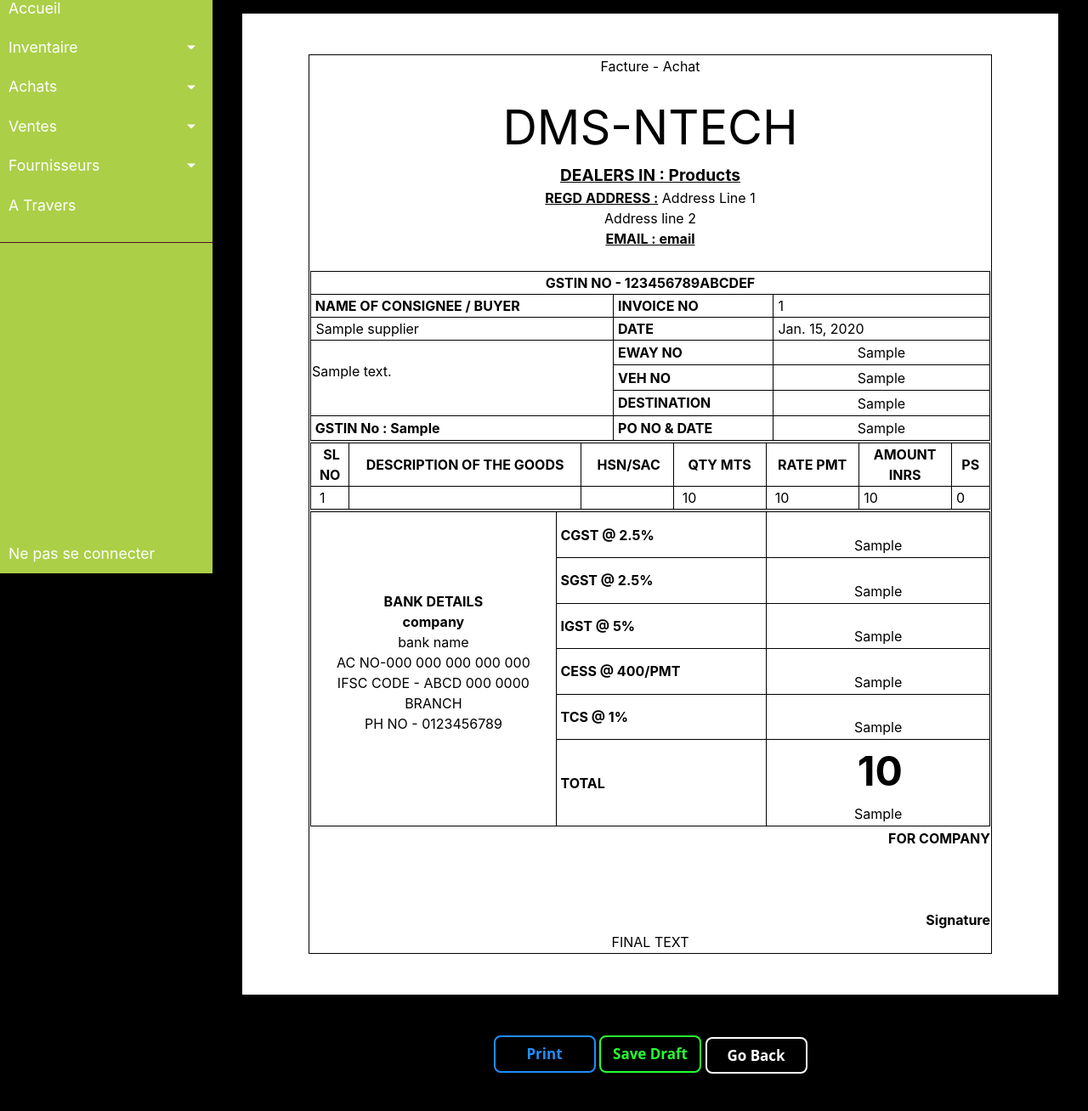
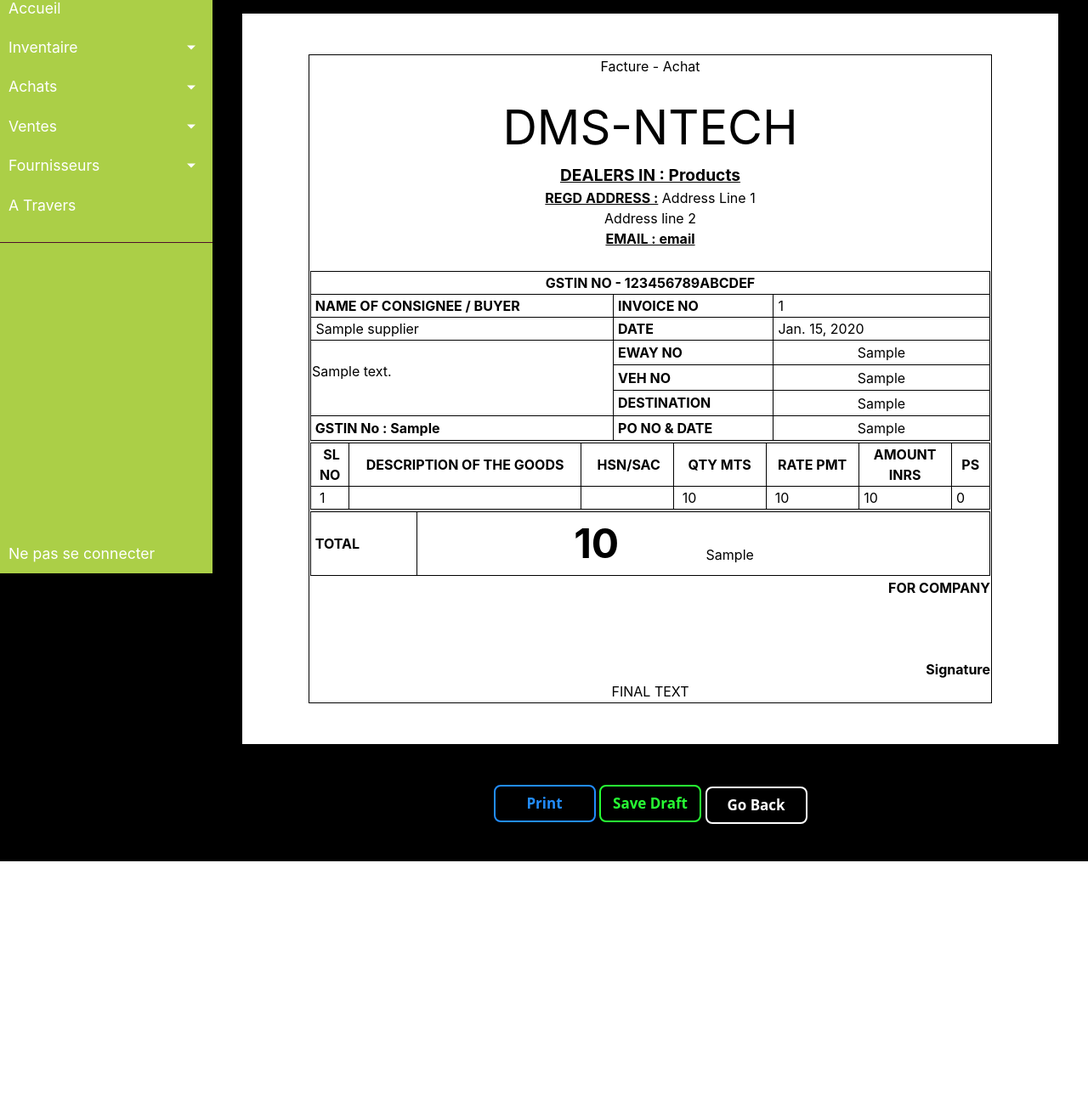
Before and after one commit to Moustapha1994/Hardware_management, a Django app: page /transactions/purchases/1 in a window 1280 px wide. Shown: the part 125-1433 px from the top of the page at 85% size. After the commit the page ends 1139 px from the top, so only its background shows below. Run offline with Django 3.2, Linux system fonts and the light colour scheme; tables that the repository leaves empty hold one stand-in row (values such as "Sample post"); some libraries are stand-ins or nearby versions; some web fonts are replaced.

Commit message:
update purchase bill

```diff
--- a/transactions/templates/bill/purchase_bill.html
+++ b/transactions/templates/bill/purchase_bill.html
@@ -109,30 +109,8 @@
                             <td>
                             <table class="outer-box inner-box" style="width: 800px; margin-left: auto; margin-right: auto;">
                                 <tbody>
-                                    <tr>
-                                        <td class="inner-box" style="width: 35%; text-align: center;" rowspan="6">
-                                            <p> <span style="font-weight: bold;">BANK DETAILS <br> company</span> <br>
-                                                bank name <br> AC NO-000 000 000 000 000 <br> IFSC CODE - ABCD 000 0000 <br> BRANCH <br> PH NO - 0123456789</p>
-                                        </td>
-                                        <td class="inner-box" style="width: 30%; font-weight: bold;">&nbsp;CGST @ 2.5%</td>
-                                        <td class="inner-box align-middle" style="width: 30%;">&nbsp; <input type="text" name="cgst" class="align-middle" pattern="[0-9]+\.[0-9]+" style="border: 0; overflow: hidden;" value="{% if billdetails.cgst %}{{ billdetails.cgst }}{% endif %}"></td>
-                                    </tr>
-                                    <tr>
-                                        <td class="inner-box" style="font-weight: bold;">&nbsp;SGST @ 2.5%</td>
-                                        <td class="inner-box align-middle">&nbsp; <input type="text" name="sgst" class="align-middle" pattern="[0-9]+\.[0-9]+" style="border: 0; overflow: hidden;" value="{% if billdetails.sgst %}{{ billdetails.sgst }}{% endif %}"></td>
-                                    </tr>
-                                    <tr>
-                                        <td class="inner-box" style="font-weight: bold;">&nbsp;IGST @ 5% </td>
-                                        <td class="inner-box align-middle">&nbsp; <input type="text" name="igst" class="align-middle" pattern="[0-9]+\.[0-9]+" style="border: 0; overflow: hidden;" value="{% if billdetails.igst %}{{ billdetails.igst }}{% endif %}"></td>
-                                    </tr>
-                                    <tr>
-                                        <td class="inner-box" style="font-weight: bold;">&nbsp;CESS @ 400/PMT </td>
-                                        <td class="inner-box align-middle">&nbsp; <input type="text" name="cess" class="align-middle" pattern="[0-9]+\.[0-9]+" style="border: 0; overflow: hidden;" value="{% if billdetails.cess %}{{ billdetails.cess }}{% endif %}"></td>
-                                    </tr>
-                                    <tr>
-                                        <td class="inner-box" style="font-weight: bold;">&nbsp;TCS @ 1%</td>
-                                        <td class="inner-box align-middle">&nbsp; <input type="text" name="tcs" class="align-middle" pattern="[0-9]+\.[0-9]+" style="border: 0; overflow: hidden;" value="{% if billdetails.tcs %}{{ billdetails.tcs }}{% endif %}"></td>
-                                    </tr>
+
+
                                     <tr>
                                         <td class="inner-box" style="font-weight: bold;">&nbsp;TOTAL</td>
                                         <td class="inner-box align-middle">&nbsp;<b><font size="12">{{ bill.get_total_price }}</font></b> <input type="text" name="total" class="align-middle" pattern="[0-9]+\.[0-9]+" style="border: 0; overflow: hidden;" value="{% if billdetails.total %}{{ billdetails.total }}{% endif %}"> </td>
```
